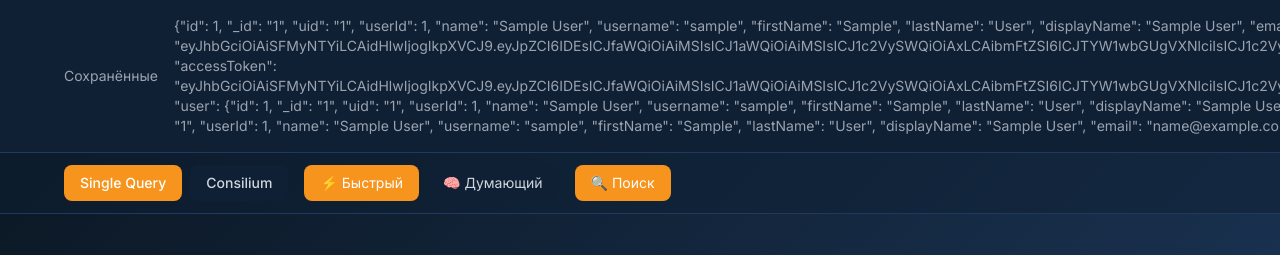
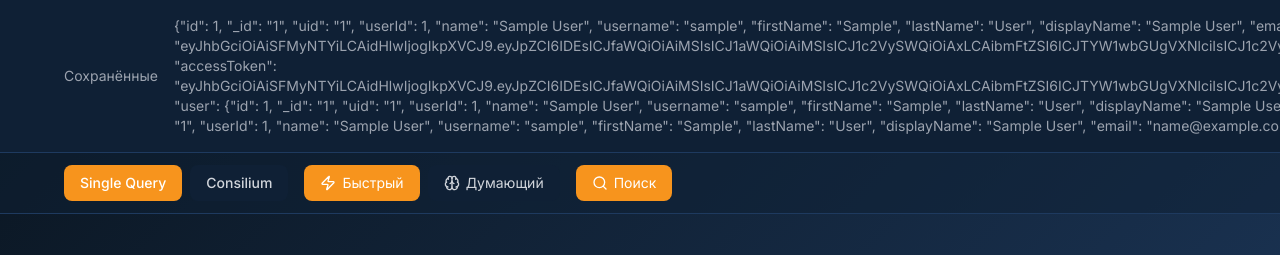
Before and after one commit to KirillTrubitsyn/sgc-legal-ai, a Next.js app in the folder frontend/: page /chat in a window 1280 px wide. Shown: the top 255 px of the page. Built offline with nearby package versions, Linux system fonts and the light colour scheme; no server answers; sample sign-in values are in the browser's storage.

Commit message:
fix: replace emoji icons with SVG icons in mode toggles
Replace Unicode emojis with lucide-react SVG icons for better size
control and color inheritance. Icons now properly display white on
selected orange background.

```diff
--- a/frontend/package.json
+++ b/frontend/package.json
@@ -7,6 +7,7 @@
     "start": "next start"
   },
   "dependencies": {
+    "lucide-react": "^0.562.0",
     "next": "14.2.0",
     "react": "18.3.0",
     "react-dom": "18.3.0"
--- a/frontend/src/components/ModeToggle.tsx
+++ b/frontend/src/components/ModeToggle.tsx
@@ -1,4 +1,6 @@
 "use client";
+
+import { Zap, Brain, LucideIcon } from "lucide-react";
 
 type QueryMode = "fast" | "thinking";
 
@@ -9,27 +11,31 @@ interface Props {
 }
 
 export default function ModeToggle({ mode, onModeChange, disabled }: Props) {
-  const modes: { id: QueryMode; name: string; icon: string }[] = [
-    { id: "fast", name: "Быстрый", icon: "⚡" },
-    { id: "thinking", name: "Думающий", icon: "🧠" },
+  const modes: { id: QueryMode; name: string; icon: LucideIcon }[] = [
+    { id: "fast", name: "Быстрый", icon: Zap },
+    { id: "thinking", name: "Думающий", icon: Brain },
   ];
 
   return (
     <div className={`flex gap-2 ${disabled ? "opacity-50 pointer-events-none" : ""}`}>
-      {modes.map((m) => (
+      {modes.map((m) => {
+        const Icon = m.icon;
+        return (
           <button
             key={m.id}
             onClick={() => onModeChange(m.id)}
             disabled={disabled}
-          className={`px-4 py-2 rounded-lg text-sm transition-colors ${
+            className={`flex items-center gap-1.5 px-4 py-2 rounded-lg text-sm transition-colors ${
               mode === m.id
                 ? "bg-sgc-orange-500 text-white"
                 : "bg-sgc-blue-700 text-gray-300 hover:bg-sgc-blue-500"
             }`}
           >
-          {m.icon} {m.name}
+            <Icon className="w-4 h-4" />
+            {m.name}
           </button>
-      ))}
+        );
+      })}
     </div>
   );
 }
--- a/frontend/src/components/SearchToggle.tsx
+++ b/frontend/src/components/SearchToggle.tsx
@@ -1,4 +1,6 @@
 "use client";
+
+import { Search } from "lucide-react";
 
 interface Props {
   enabled: boolean;
@@ -11,14 +13,15 @@ export default function SearchToggle({ enabled, onToggle, disabled }: Props) {
     <button
       onClick={() => onToggle(!enabled)}
       disabled={disabled}
-      className={`px-4 py-2 rounded-lg text-sm transition-colors ${
+      className={`flex items-center gap-1.5 px-4 py-2 rounded-lg text-sm transition-colors ${
         enabled
           ? "bg-sgc-orange-500 text-white"
           : "bg-gray-600 text-gray-300 hover:bg-gray-500"
       } ${disabled ? "opacity-50 pointer-events-none" : ""}`}
       title={enabled ? "Поиск включён" : "Поиск выключен"}
     >
-      🔍 Поиск
+      <Search className="w-4 h-4" />
+      Поиск
     </button>
   );
 }
```
Lines whose indentation alone changed are shown as unchanged.
